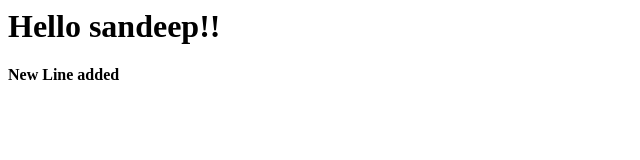
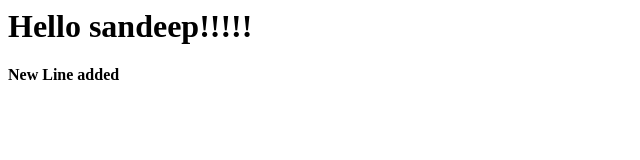
Before and after one commit to sanjujdas/demo-lesson, a plain HTML site: page index.html in a window 1280 px wide. Shown: the full height of the page, 0-640 px from the left. Drawn offline with Linux system fonts and the light colour scheme.

Commit message:
Update index.html

```diff
--- a/index.html
+++ b/index.html
@@ -1,2 +1,2 @@
-<h1/> Hello sandeep!! <h1/>
+<h1/> Hello sandeep!!!!! <h1/>
 <h4/> New Line added <h4/>
```
